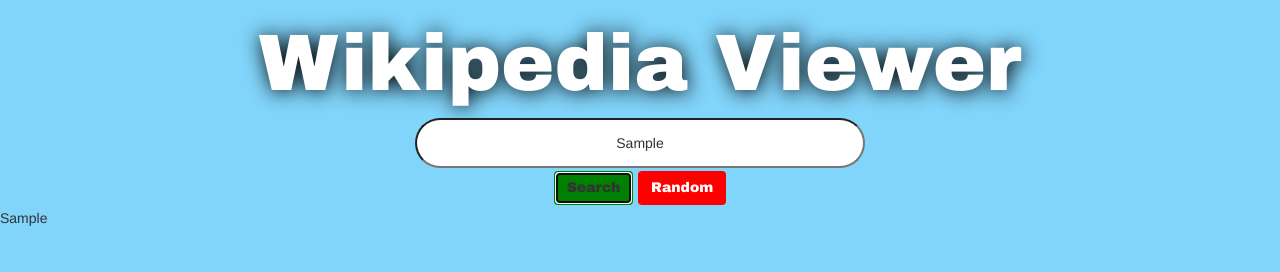
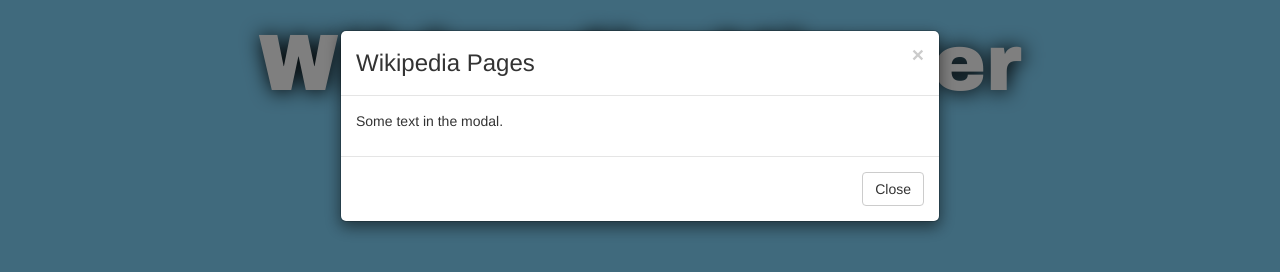
Before and after one commit to cwong2k16/WikipediaViewer, a plain HTML site: page index.html in a window 1280 px wide. Both pictures are taken after typing "Sample" into the empty fields and a click on the button "Search". Drawn offline with nearby package versions, Linux system fonts and the light colour scheme; files that its build step writes are made by us from their sources.

Commit message:
added bootstrap modal fade in pop-up when user clicks search

```diff
--- a/index.html
+++ b/index.html
@@ -4,16 +4,14 @@
   <meta charset="UTF-8">
   <title>Wikipedia Viewer</title>
 
-
-
+      <script src="https://ajax.googleapis.com/ajax/libs/jquery/3.2.1/jquery.min.js"></script>
       <link rel='stylesheet prefetch' href='https://cdnjs.cloudflare.com/ajax/libs/twitter-bootstrap/3.3.7/css/bootstrap.min.css'>
       <link rel="stylesheet" href="css/style.css">
-
+      <script src="https://maxcdn.bootstrapcdn.com/bootstrap/3.3.7/js/bootstrap.min.js"></script>
 
 </head>
 
 <body>
-  <script src="https://ajax.googleapis.com/ajax/libs/jquery/3.2.1/jquery.min.js"></script>
   <h1 class = "title" style = "display:none">
     Wikipedia Viewer
   </h1>
@@ -21,17 +19,32 @@
   <input id = "input">
   </input>
   </div>
-  </input>
   <div class = "button-style">
-   <button id = "button1" class = "btn btn1">
+   <button type="button" class="btn btn1" data-toggle="modal" data-target="#myModal">
      Search
    </button>
    <button id = "button2" class = "btn btn2">
      Random
    </button>
 </div>
-<div id = "test">
 
+<!-- All the modal stuff from Bootstrap goes here -->
+<div class = "modal fade" id="myModal" role="dialog">
+    <div class = "modal-dialog">
+        <div class = "modal-content">
+            <div class = "modal-header">
+                <button type="button" class="close" data-dismiss="modal">&times;</button>
+                <h3 class="modal-title">Wikipedia Pages</h3>
+            </div>
+        <!-- modal-body will be where I pull all the Wikipedia page results into -->
+            <div class="modal-body">
+                  <p>Some text in the modal.</p>
+            </div>
+            <div class="modal-footer">
+                  <button type="button" class="btn btn-default" data-dismiss="modal">Close</button>
+            </div>
+        </div>
+    </div>
 </div>
 
 <script src="js/index.js"></script>
--- a/js/index.js
+++ b/js/index.js
@@ -1,10 +1,10 @@
 $(document).ready(function(){
   // $(".title").css("display", "inline");
   $(".title").fadeIn(1500);
-  $("#button1").click(function(){
-   var query = $("#input").val();
-   $("#test").html(query);
-  });
+//  $("#button1").click(function(){
+//   var query = $("#input").val();
+//   $("#test").html(query);
+//  });
   $("#button2").click(function(){
     window.open("https://en.wikipedia.org/wiki/Special:Random");
   });
```
Also changed, not shown: css/style.css (+9 -14 lines), 1 other file.
